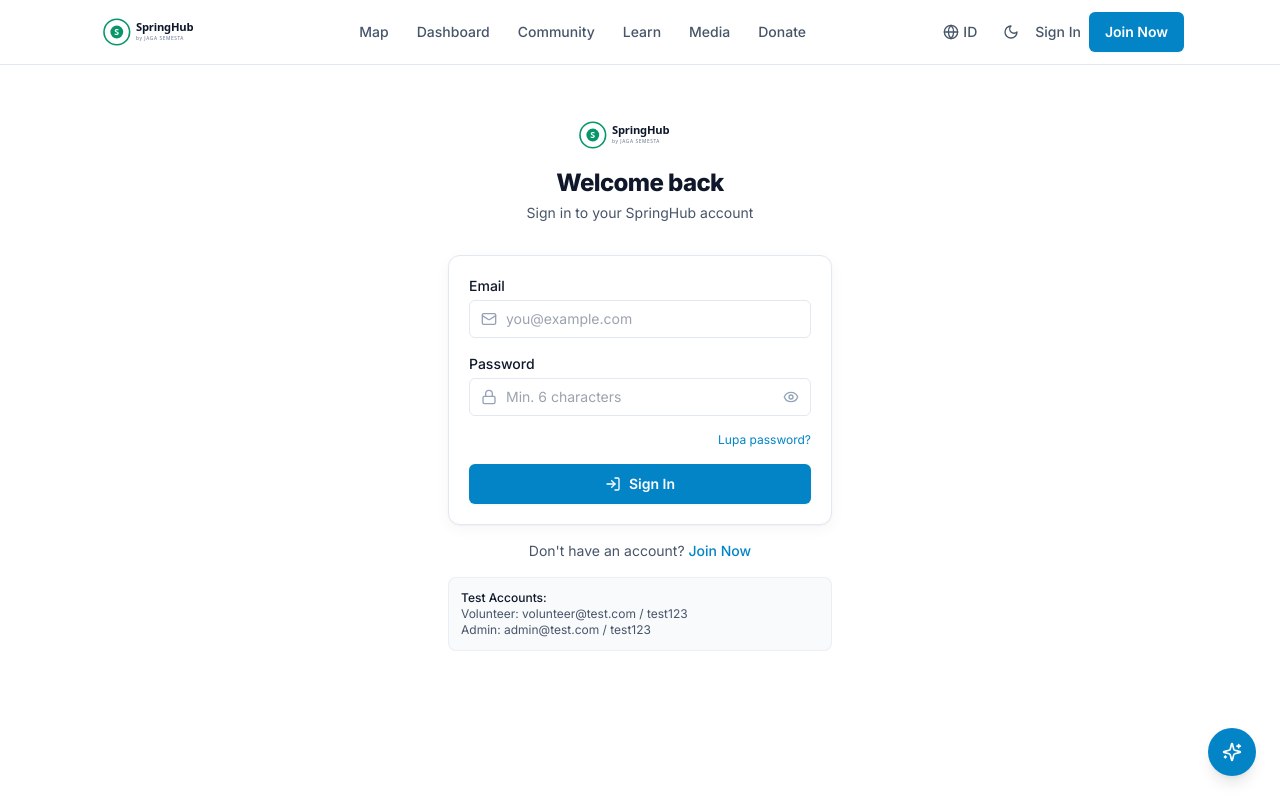
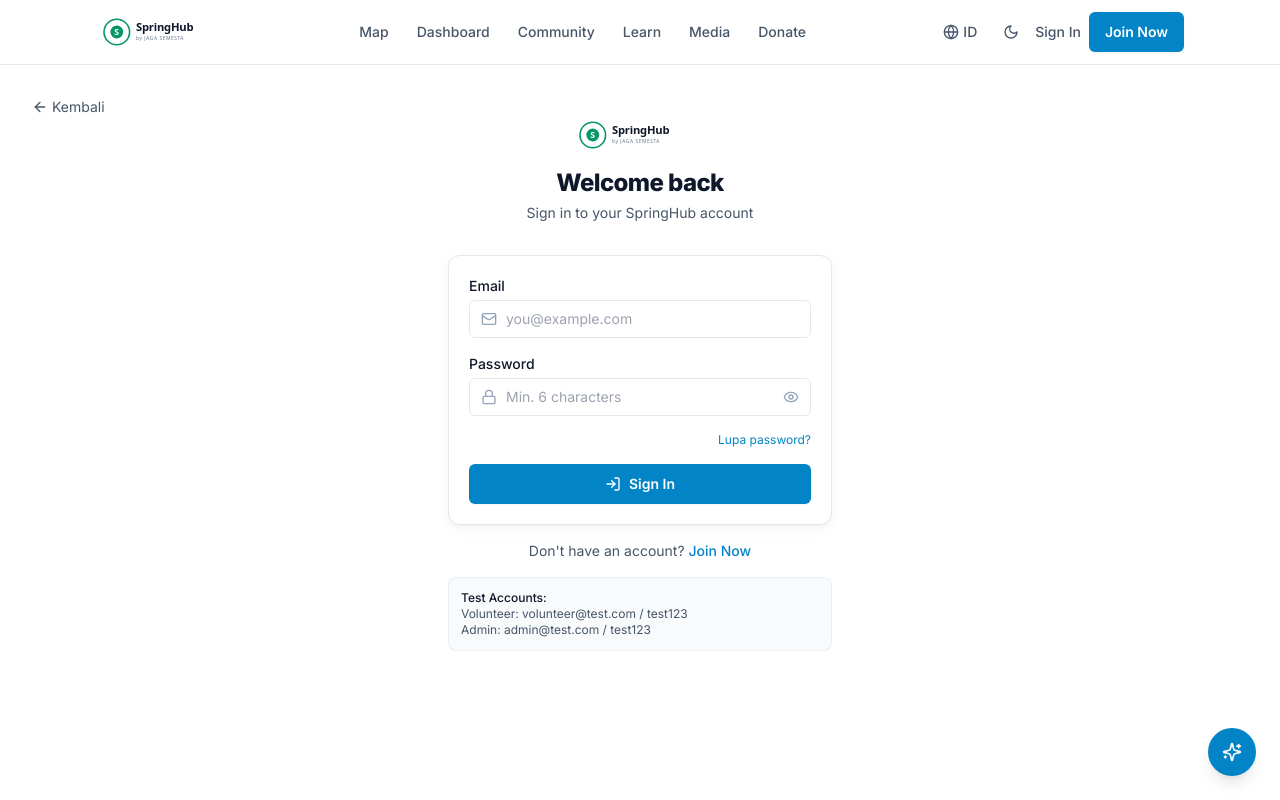
Before and after one commit to Ayatull4h/springhub, a Next.js app: page /sign-in in a window 1280 px wide. Shown: the top 800 px of the page. Built offline with nearby package versions, Linux system fonts and the light colour scheme; no server answers.

Commit message:
fix: back btn on sign-in/join, remove hero points btn, fix form card cursor

```diff
--- a/app/join/page.tsx
+++ b/app/join/page.tsx
@@ -3,7 +3,7 @@
 import { useState } from "react";
 import { useRouter } from "next/navigation";
 import Link from "next/link";
-import { UserPlus, Mail, Lock, User, Eye, EyeOff, AlertCircle } from "lucide-react";
+import { ArrowLeft, UserPlus, Mail, Lock, User, Eye, EyeOff, AlertCircle } from "lucide-react";
 import { Logo } from "@/components/logo";
 import { useI18n } from "@/lib/i18n";
 
@@ -52,12 +52,18 @@ export default function JoinPage() {
   }
 
   return (
-    <div className="flex min-h-[80vh] items-center justify-center px-4 py-12">
+    <div className="relative flex min-h-[80vh] items-center justify-center px-4 py-12">
       <div className="w-full max-w-sm">
         <div className="mb-8 text-center">
           <div className="mb-4 flex justify-center">
             <Logo />
           </div>
+          <Link
+            href="/"
+            className="absolute left-4 top-4 md:left-8 md:top-8 inline-flex items-center gap-1 text-sm text-ink-muted hover:text-ink"
+          >
+            <ArrowLeft className="h-4 w-4" /> Kembali
+          </Link>
           <h1 className="text-2xl font-extrabold tracking-tight text-ink">
             {t("auth.join.title")}
           </h1>
--- a/app/sign-in/page.tsx
+++ b/app/sign-in/page.tsx
@@ -3,7 +3,7 @@
 import { useState } from "react";
 import { useRouter } from "next/navigation";
 import Link from "next/link";
-import { LogIn, Mail, Lock, Eye, EyeOff, AlertCircle } from "lucide-react";
+import { ArrowLeft, LogIn, Mail, Lock, Eye, EyeOff, AlertCircle } from "lucide-react";
 import { Logo } from "@/components/logo";
 import { useI18n } from "@/lib/i18n";
 
@@ -52,12 +52,18 @@ export default function SignInPage() {
   }
 
   return (
-    <div className="flex min-h-[80vh] items-center justify-center px-4 py-12">
+    <div className="relative flex min-h-[80vh] items-center justify-center px-4 py-12">
       <div className="w-full max-w-sm">
         <div className="mb-8 text-center">
           <div className="mb-4 flex justify-center">
             <Logo />
           </div>
+          <Link
+            href="/"
+            className="absolute left-4 top-4 md:left-8 md:top-8 inline-flex items-center gap-1 text-sm text-ink-muted hover:text-ink"
+          >
+            <ArrowLeft className="h-4 w-4" /> Kembali
+          </Link>
           <h1 className="text-2xl font-extrabold tracking-tight text-ink">
             {t("auth.signIn.title")}
           </h1>
--- a/components/sections/hero.tsx
+++ b/components/sections/hero.tsx
@@ -1,7 +1,7 @@
 "use client";
 
 import Link from "next/link";
-import { ArrowRight, Info } from "lucide-react";
+import { ArrowRight } from "lucide-react";
 import { useI18n } from "@/lib/i18n";
 
 export function Hero() {
@@ -29,13 +29,7 @@ export function Hero() {
             {t("hero.cta.back")}
             <ArrowRight className="h-4 w-4" />
           </Link>
-          <Link
-            href="#community"
-            className="btn-secondary px-5 py-3 text-base"
-          >
-            Cara Dapat Poin
-            <Info className="h-4 w-4" />
-          </Link>
+
         </div>
       </div>
 
--- a/components/sections/spring-map.tsx
+++ b/components/sections/spring-map.tsx
@@ -232,7 +232,7 @@ export function SpringMap() {
               <Link
                 key={f.slug}
                 href={`/report/${f.slug}`}
-                className="flex items-center justify-between gap-3 rounded-lg border border-ink-line/60 bg-white px-3 py-2.5 text-sm transition hover:border-brand-300 dark:border-slate-700 dark:bg-slate-800"
+                className="flex items-center justify-between gap-3 rounded-lg border border-ink-line/60 bg-white px-3 py-2.5 text-sm transition hover:border-brand-300 cursor-pointer dark:border-slate-700 dark:bg-slate-800"
               >
                 <span className="min-w-0">
                   <span className="block truncate font-medium text-ink">
```
